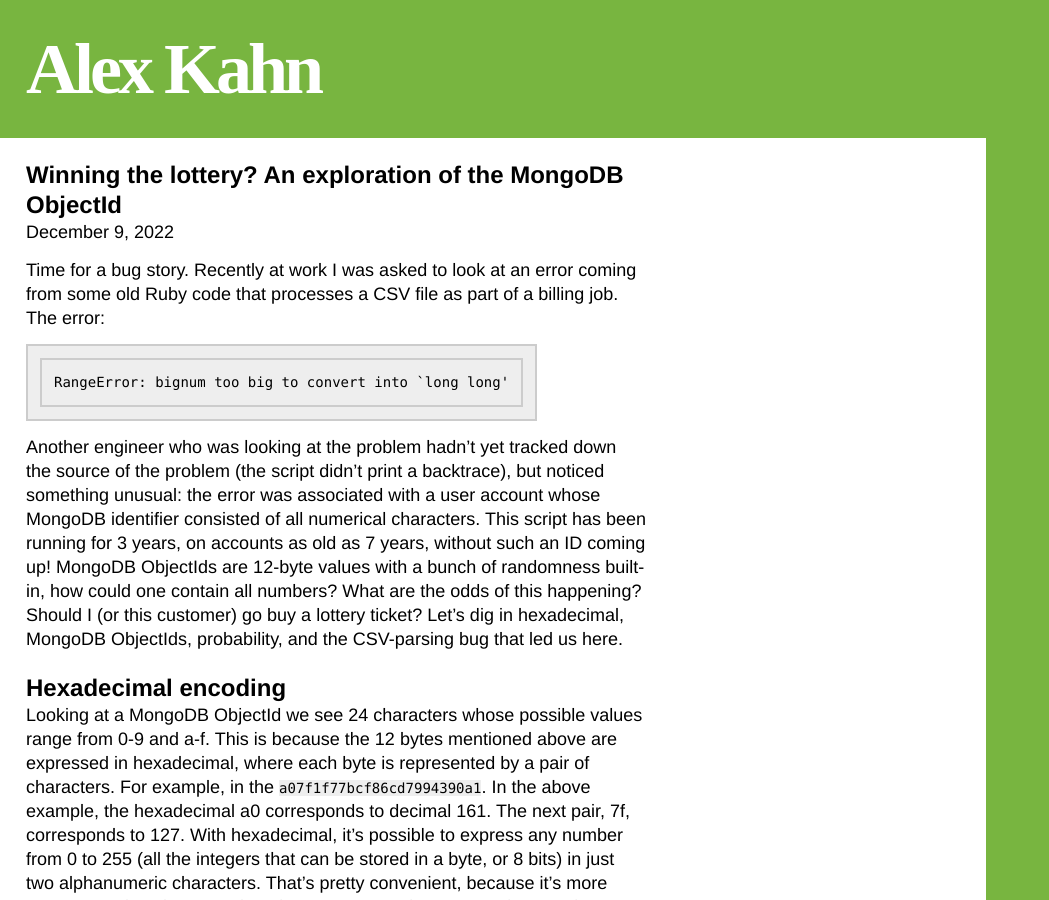
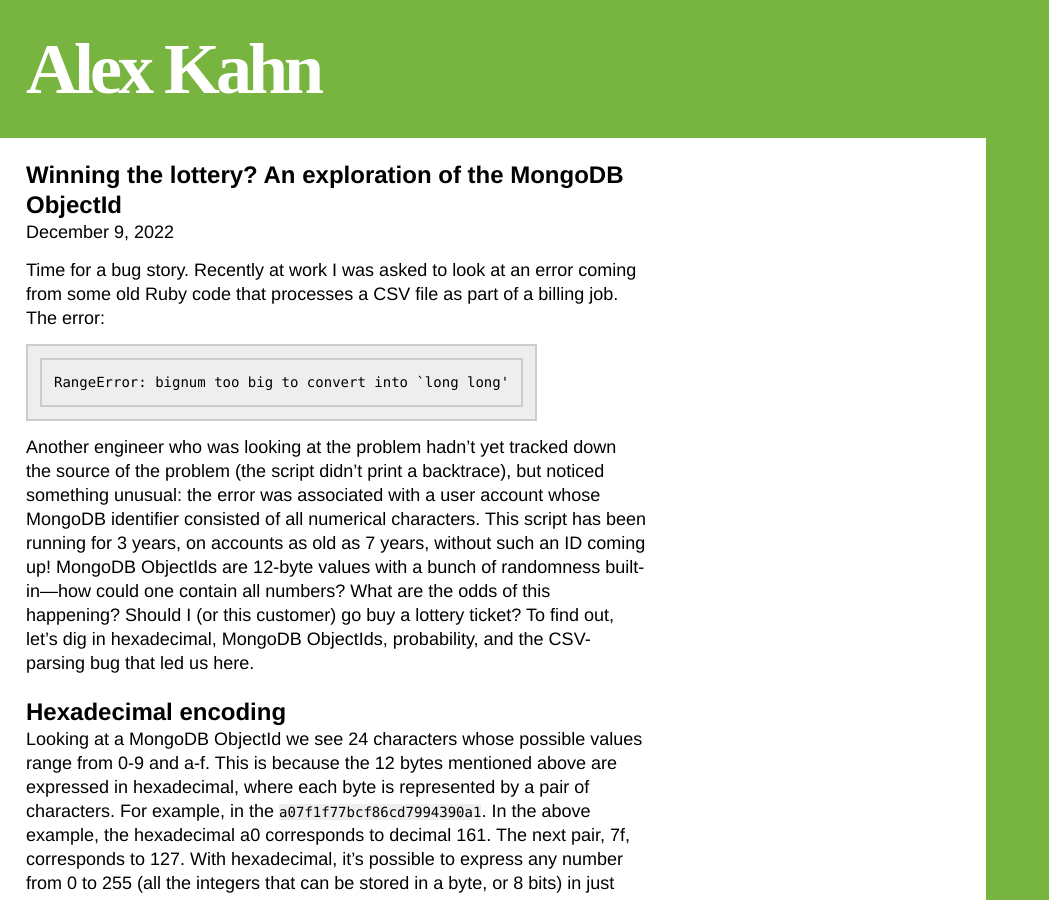
Before and after one commit to akahn/akahn.net, a Jekyll site: the page built from _posts/2022-12-09-winning-the-lottery-mongodb-objectid.markdown, in a window 1280 px wide and 900 px high. Shown: the whole window, without its empty margins (0-1049 px from the left). Built offline with Jekyll 4.4.1, drawn with Linux system fonts in a browser that asks for light colours; nearby versions of some CDN libraries; some web fonts are replaced; comment, search, counter and statistics services are not loaded.

Commit message:
punctuation

```diff
--- a/_posts/2022-12-09-winning-the-lottery-mongodb-objectid.markdown
+++ b/_posts/2022-12-09-winning-the-lottery-mongodb-objectid.markdown
@@ -17,8 +17,8 @@
 identifier consisted of all numerical characters. This script has been running
 for 3 years, on accounts as old as 7 years, without such an ID coming up!
 MongoDB ObjectIds are 12-byte values with a bunch of randomness
-built-in, how could one contain all numbers? What are the odds of this
-happening? Should I (or this customer) go buy a lottery ticket?  Let's dig in
+built-in—how could one contain all numbers? What are the odds of this
+happening? Should I (or this customer) go buy a lottery ticket?  To find out, let's dig in
 hexadecimal, MongoDB ObjectIds, probability, and the CSV-parsing bug that led us here.
 
 ## Hexadecimal encoding
```
